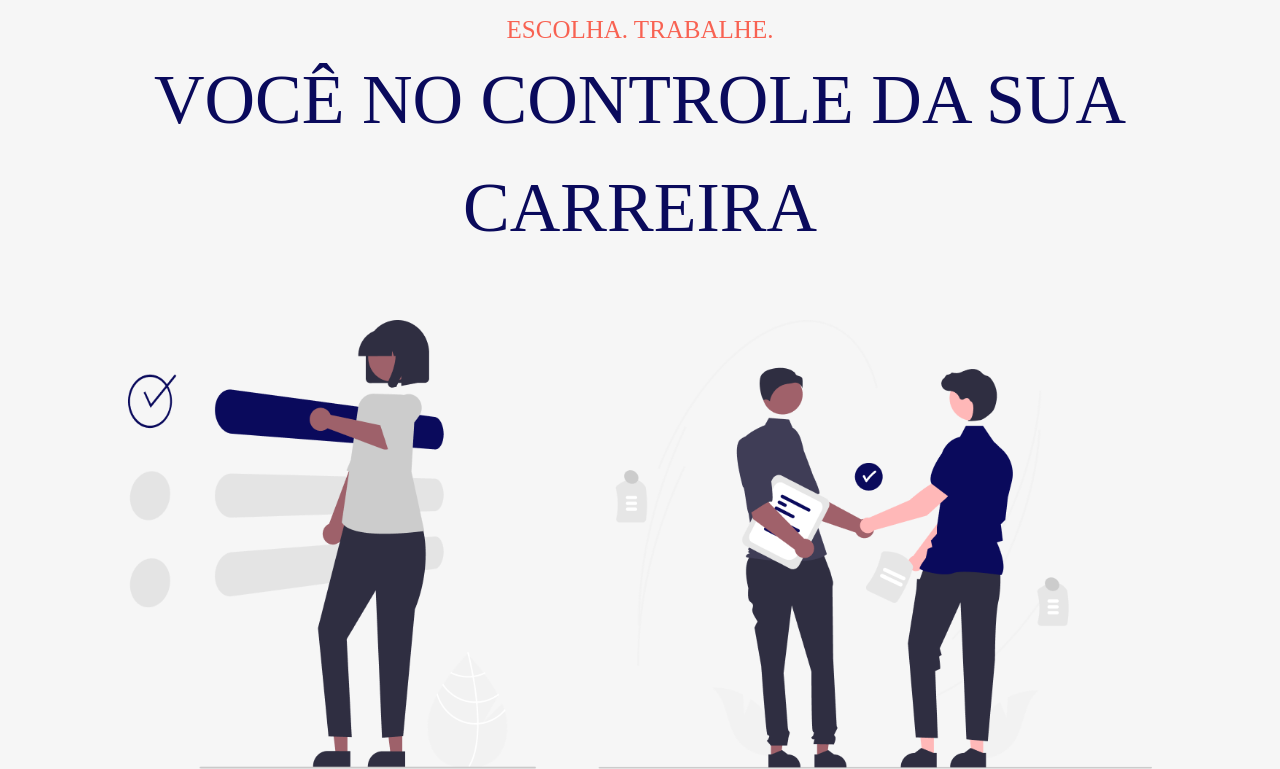
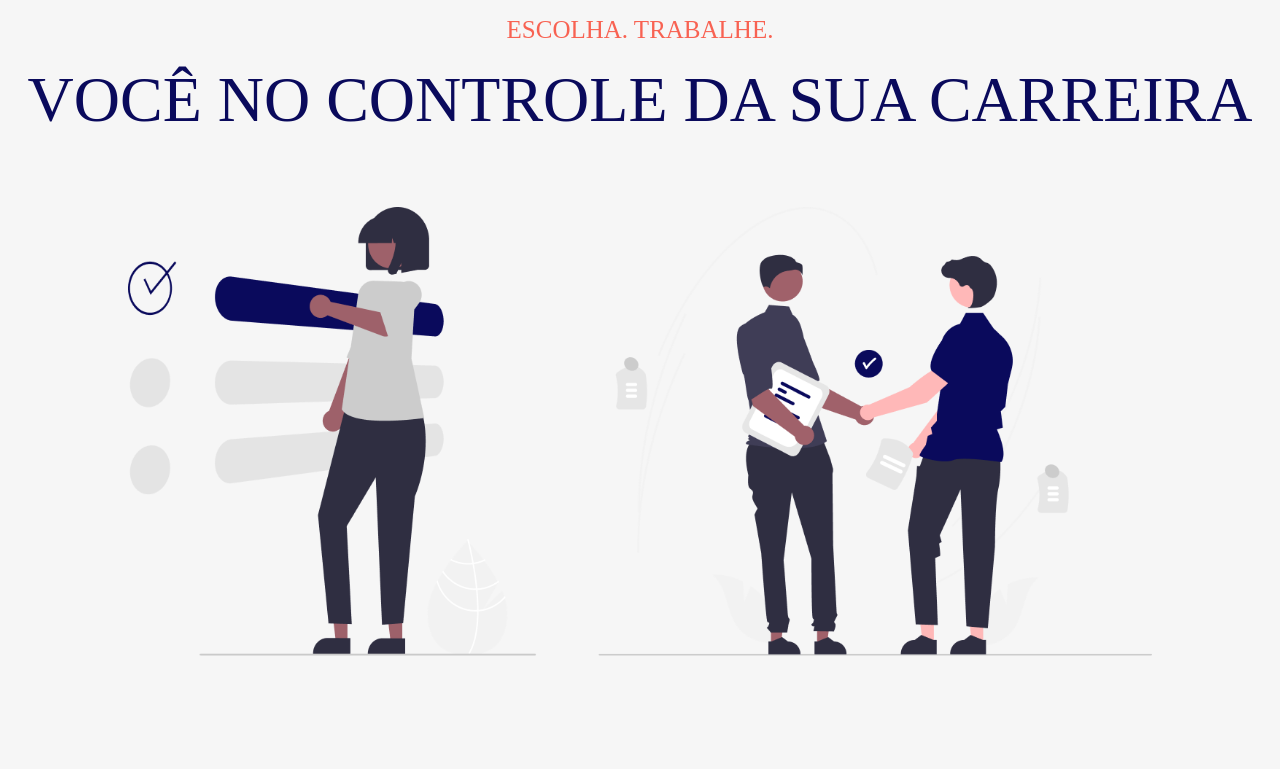
Before and after one commit to Jefersonpatricio/Blue-moon, a plain HTML site: page Pagina_Inicial.html in a window 1280 px wide. Shown: the part 136-905 px from the top of the page. After the commit the page ends 800 px from the top, so only its background shows below. Drawn offline with Linux system fonts and the light colour scheme.

Commit message:
alteração do font-size do H2 de px para em.

```diff
--- a/Pagina_Inicial.css
+++ b/Pagina_Inicial.css
@@ -100,7 +100,7 @@ h2 {
     font-family: 'Circular Std';
     font-style: normal;
     font-weight: 500;
-    font-size: 70px;
+    font-size: 4em;
     line-height: 108px;
     text-align: center;
     color: #0A0A5C;
```
